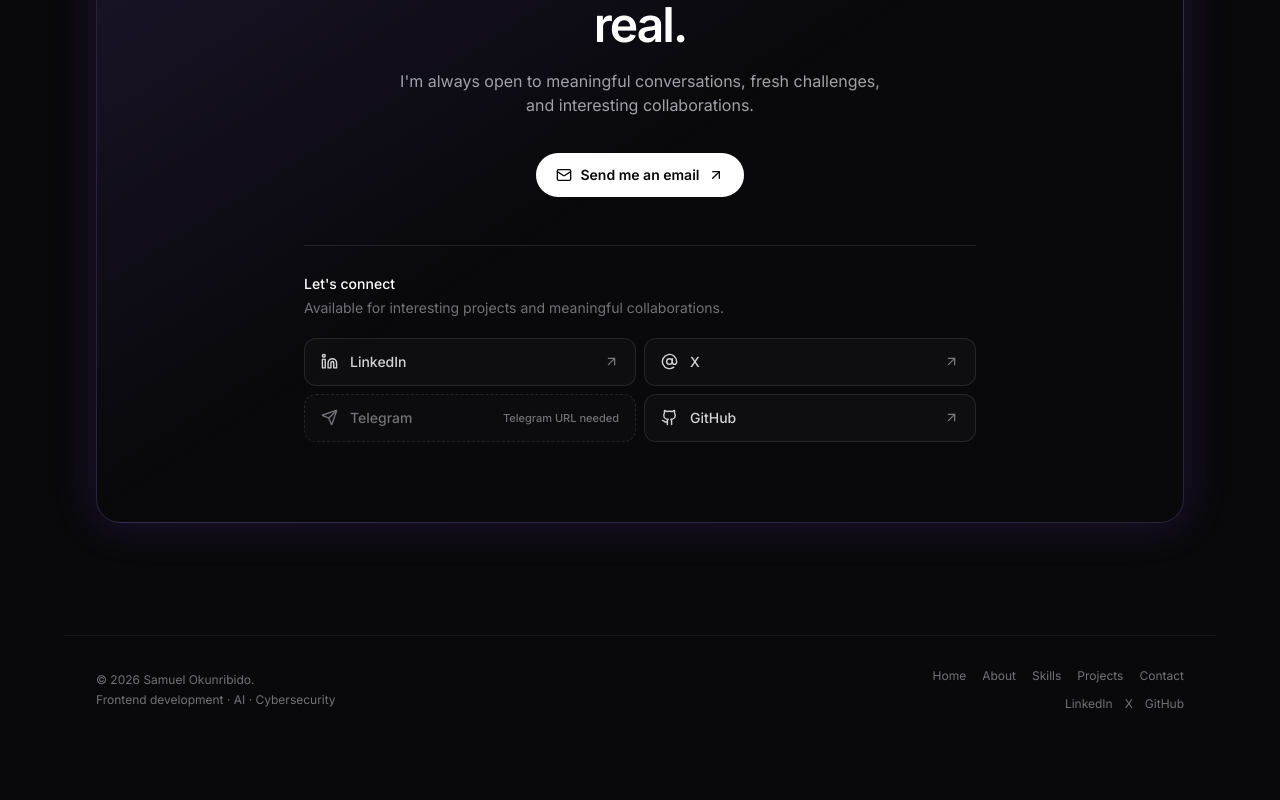
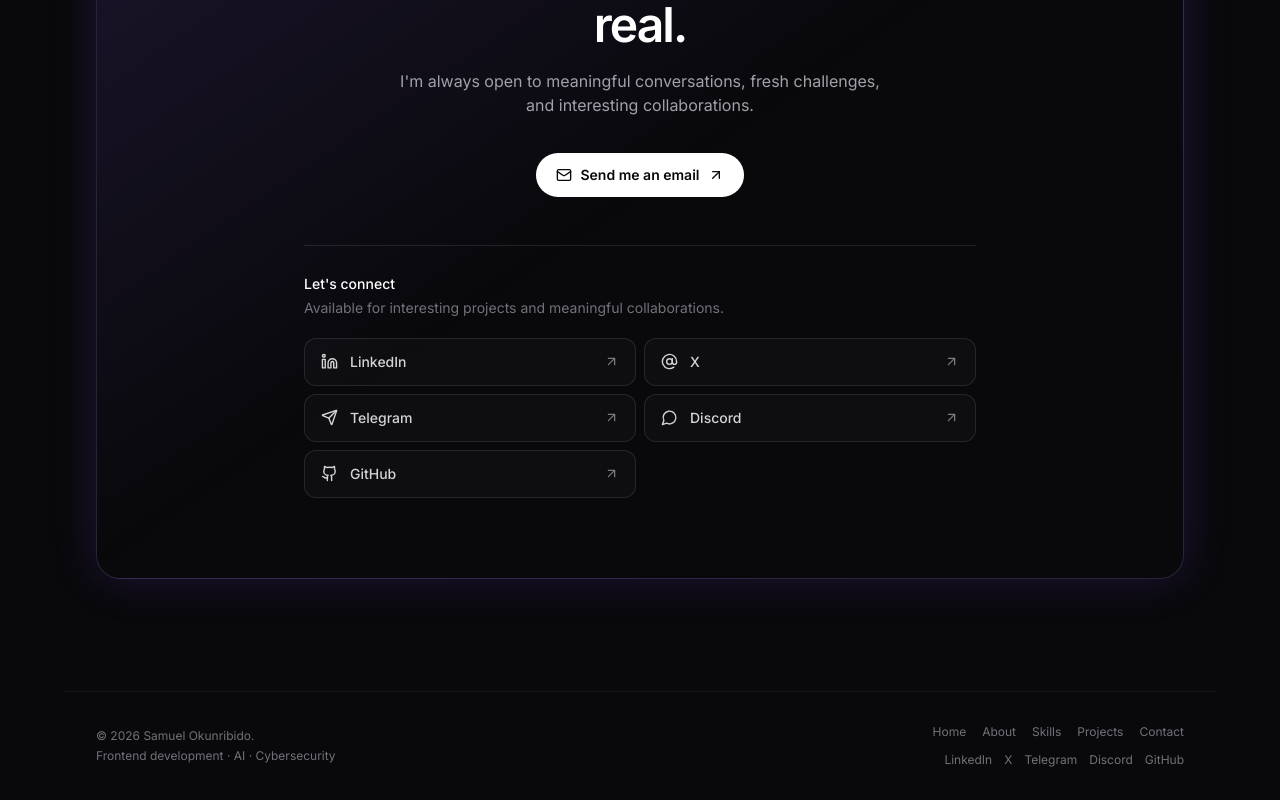
Before and after one commit to deaduramilade/portfolio, a React (Vite) app: page / in a window 1280 px wide. Shown: the part 3886-4686 px from the top of the page. Before the commit the page ends 4630 px from the top, so only its background shows below. Built offline with nearby package versions, Linux system fonts and the light colour scheme.

Commit message:
feat: add Telegram and Discord contact links

```diff
--- a/src/components/Contact.jsx
+++ b/src/components/Contact.jsx
@@ -1,8 +1,8 @@
 import { motion, useReducedMotion } from 'framer-motion'
-import { ArrowUpRight, AtSign, Github, Linkedin, Mail, Send } from 'lucide-react'
+import { ArrowUpRight, AtSign, Github, Linkedin, Mail, MessageCircle, Send } from 'lucide-react'
 import { site } from '../data/site'
 
-const icons = { linkedin: Linkedin, x: AtSign, telegram: Send, github: Github }
+const icons = { linkedin: Linkedin, x: AtSign, telegram: Send, discord: MessageCircle, github: Github }
 
 export default function Contact() {
   const reducedMotion = useReducedMotion()
--- a/src/data/site.js
+++ b/src/data/site.js
@@ -8,7 +8,8 @@ export const site = {
     channels: [
       { id: 'linkedin', label: 'LinkedIn', url: 'https://www.linkedin.com/in/samuelxo/', ariaLabel: 'Connect with me on LinkedIn' },
       { id: 'x', label: 'X', url: 'https://x.com/fiyinxo', ariaLabel: 'Connect with me on X' },
-      { id: 'telegram', label: 'Telegram', url: '', ariaLabel: 'Contact me on Telegram', unavailableMessage: 'Telegram URL needed' },
+      { id: 'telegram', label: 'Telegram', url: 'https://t.me/samuelxo', ariaLabel: 'Contact me on Telegram' },
+      { id: 'discord', label: 'Discord', url: 'https://discord.com/users/905277727685353573', ariaLabel: 'Contact me on Discord' },
       { id: 'github', label: 'GitHub', url: 'https://github.com/deaduramilade', ariaLabel: 'View my GitHub profile' },
     ],
   },
```
